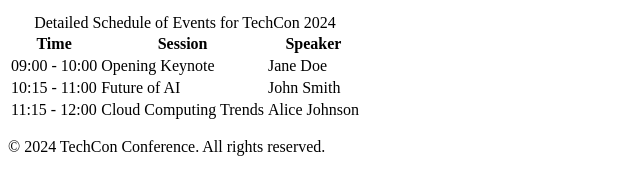
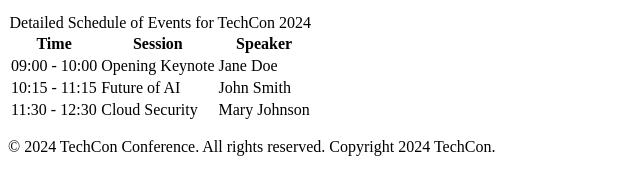
Before and after one commit to zoldyck6666/TechCon_HTML, a plain HTML site: page techcon_website/schedule.html in a window 1280 px wide. Shown: the part 154-348 px from the top of the page, without its empty margins (0-640 px from the left). Drawn offline with Linux system fonts and the light colour scheme.

Commit message:
Add schedule.html with detailed timetable and proper footer

```diff
--- a/techcon_website/schedule.html
+++ b/techcon_website/schedule.html
@@ -35,14 +35,14 @@
           <td>Jane Doe</td>
         </tr>
         <tr>
-          <td>10:15 - 11:00</td>
+          <td>10:15 - 11:15</td>
           <td>Future of AI</td>
           <td>John Smith</td>
         </tr>
         <tr>
-          <td>11:15 - 12:00</td>
-          <td>Cloud Computing Trends</td>
-          <td>Alice Johnson</td>
+          <td>11:30 - 12:30</td>
+          <td>Cloud Security</td>
+          <td>Mary Johnson</td>
         </tr>
         <!-- Add more rows as needed -->
       </tbody>
@@ -50,7 +50,7 @@
   </main>
 
   <footer>
-    <p>© 2024 TechCon Conference. All rights reserved.</p>
+    <p>© 2024 TechCon Conference. All rights reserved. Copyright 2024 TechCon.</p>
   </footer>
 </body>
 </html>
```
